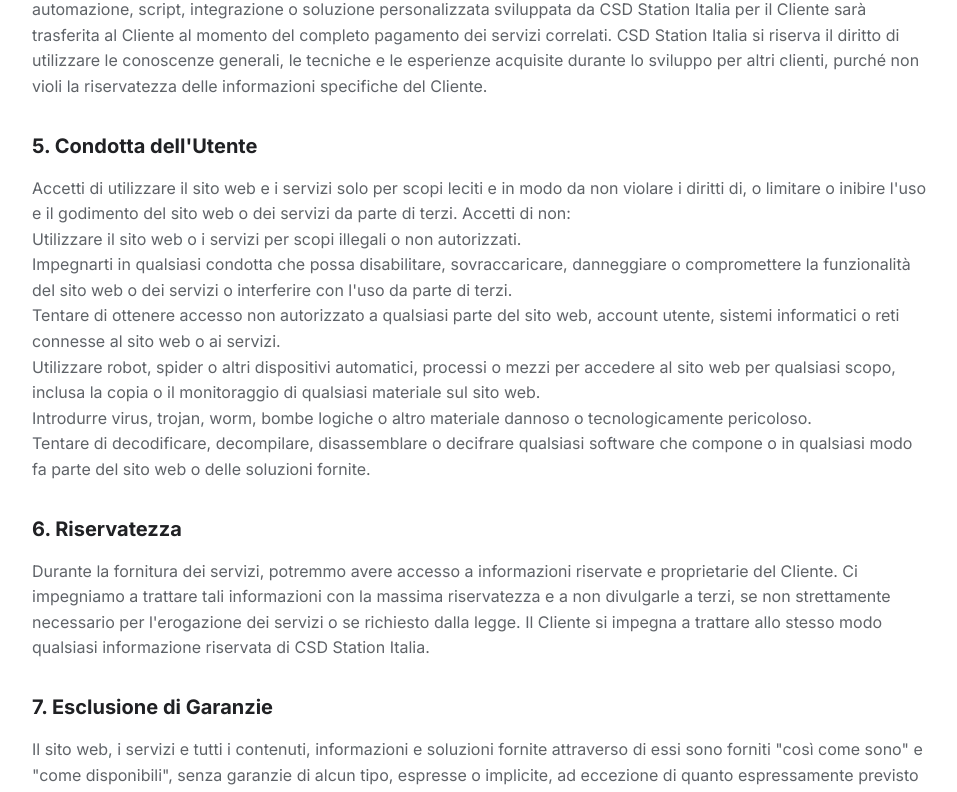
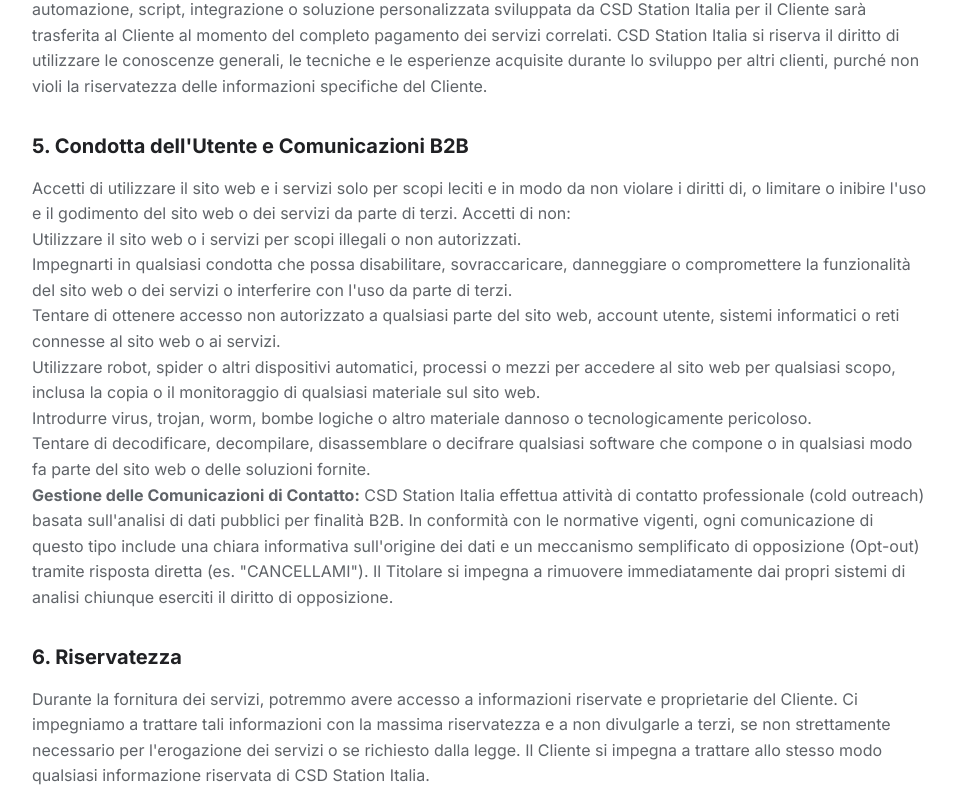
Before and after one commit to TheRealGalli/csd.station.italia, a React (Vite) app: page /terms-of-service in a window 1280 px wide. Shown: the part 1698-2490 px from the top of the page, without its empty margins (160-1117 px from the left). Built offline with nearby package versions, Linux system fonts and the light colour scheme; the HTML template or start-up script is replaced by a standard one.

Commit message:
Refine Terms of Service Section 5 for B2B communications

```diff
--- a/src/pages/TermsOfService.tsx
+++ b/src/pages/TermsOfService.tsx
@@ -52,7 +52,7 @@
             <li><strong>Sviluppi di Servizio:</strong> Salvo diverso accordo scritto nella proposta di servizio, la proprietà intellettuale di qualsiasi automazione, script, integrazione o soluzione personalizzata sviluppata da CSD Station Italia per il Cliente sarà trasferita al Cliente al momento del completo pagamento dei servizi correlati. CSD Station Italia si riserva il diritto di utilizzare le conoscenze generali, le tecniche e le esperienze acquisite durante lo sviluppo per altri clienti, purché non violi la riservatezza delle informazioni specifiche del Cliente.</li>
           </ul>
 
-          <h2 className="text-xl font-bold text-gray-900 mt-8 mb-4">5. Condotta dell'Utente</h2>
+          <h2 className="text-xl font-bold text-gray-900 mt-8 mb-4">5. Condotta dell'Utente e Comunicazioni B2B</h2>
           <p>
             Accetti di utilizzare il sito web e i servizi solo per scopi leciti e in modo da non violare i diritti di, o limitare o inibire l'uso e il godimento del sito web o dei servizi da parte di terzi. Accetti di non:
           </p>
@@ -63,6 +63,7 @@
             <li>Utilizzare robot, spider o altri dispositivi automatici, processi o mezzi per accedere al sito web per qualsiasi scopo, inclusa la copia o il monitoraggio di qualsiasi materiale sul sito web.</li>
             <li>Introdurre virus, trojan, worm, bombe logiche o altro materiale dannoso o tecnologicamente pericoloso.</li>
             <li>Tentare di decodificare, decompilare, disassemblare o decifrare qualsiasi software che compone o in qualsiasi modo fa parte del sito web o delle soluzioni fornite.</li>
+            <li><strong>Gestione delle Comunicazioni di Contatto:</strong> CSD Station Italia effettua attività di contatto professionale (cold outreach) basata sull'analisi di dati pubblici per finalità B2B. In conformità con le normative vigenti, ogni comunicazione di questo tipo include una chiara informativa sull'origine dei dati e un meccanismo semplificato di opposizione (Opt-out) tramite risposta diretta (es. "CANCELLAMI"). Il Titolare si impegna a rimuovere immediatamente dai propri sistemi di analisi chiunque eserciti il diritto di opposizione.</li>
           </ul>
 
           <h2 className="text-xl font-bold text-gray-900 mt-8 mb-4">6. Riservatezza</h2>
@@ -134,12 +135,7 @@
             Questi Termini di Servizio, unitamente alla proposta di servizio accettata e alla Privacy Policy, costituiscono l'intero accordo tra te e Carlo Galli (P.IVA) per quanto riguarda il sito web e i servizi, e sostituiscono tutti gli accordi e l'intese precedenti e contemporanee, scritte o orali, riguardanti tale oggetto.
           </p>
 
-          <h2 className="text-xl font-bold text-gray-900 mt-8 mb-4">16. Comunicazioni Professionali e Opt-out</h2>
-          <p>
-            Le nostre comunicazioni di primo contatto sono effettuate nel rispetto delle normative vigenti sulle comunicazioni B2B. In ogni email è garantito il diritto di opposizione immediata tramite la dicitura "CANCELLAMI" o similari. L'utente può richiedere in qualsiasi momento la rimozione dei propri dati pubblici dai nostri database di analisi.
-          </p>
-
-          <h2 className="text-xl font-bold text-gray-900 mt-8 mb-4">17. Contattaci</h2>
+          <h2 className="text-xl font-bold text-gray-900 mt-8 mb-4">16. Contattaci</h2>
           <p>
             Per qualsiasi domanda relativa a questi Termini di Servizio, ti preghiamo di contattarci all'indirizzo <a href="mailto:carlo@csd-station.it" className="text-blue-600">carlo@csd-station.it</a>.
           </p>
```
